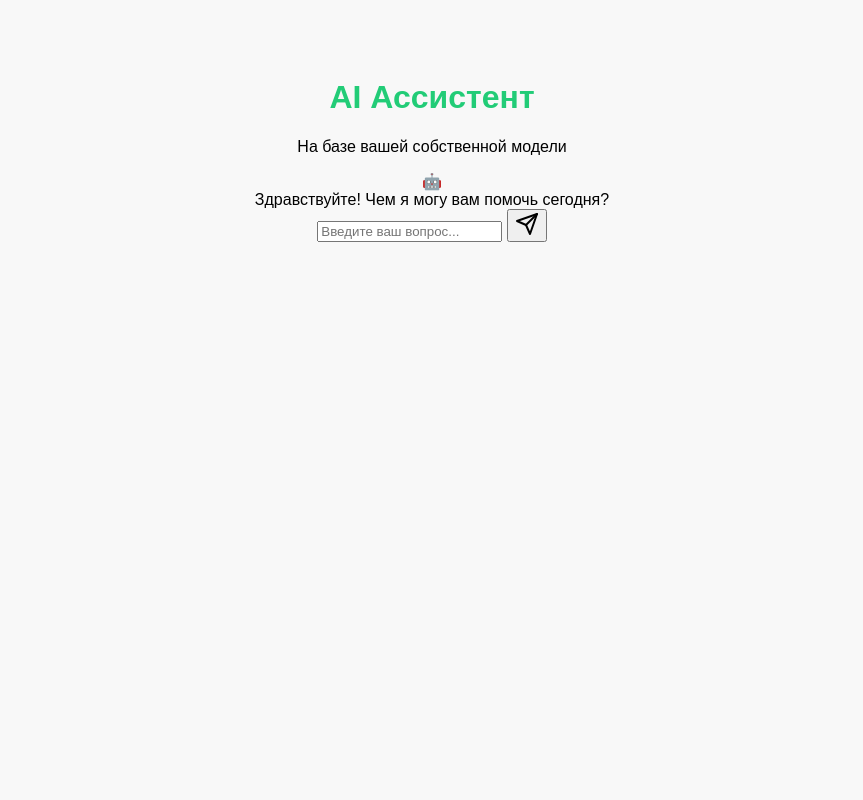
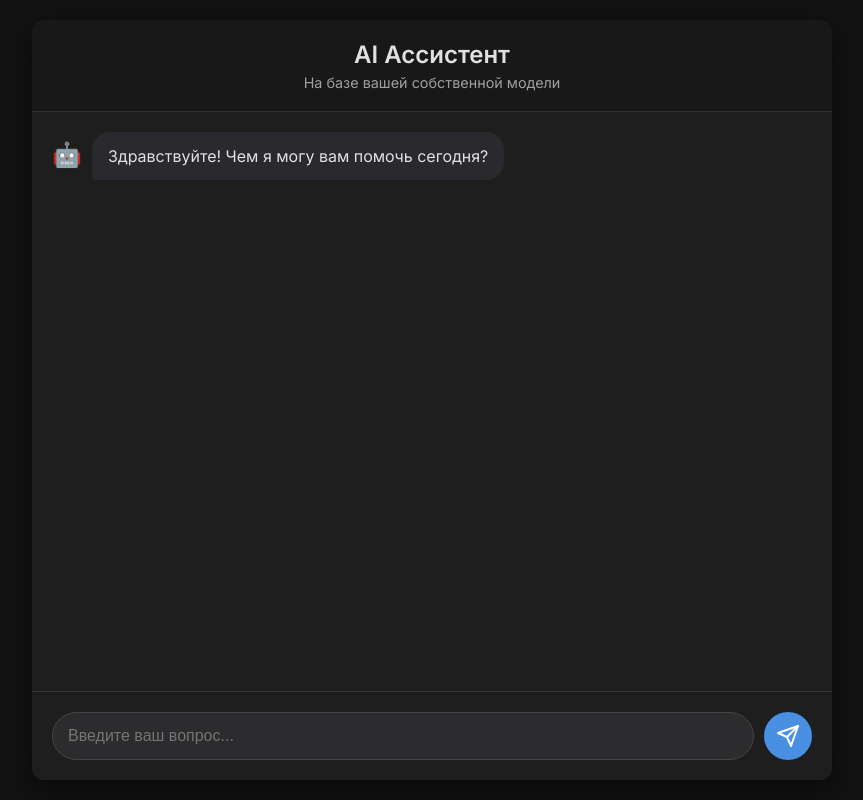
Before and after one commit to Ruslan9876/Ruslan9876, a FastAPI app: page / in a window 1280 px wide. Shown: the whole page, without its empty margins (208-1071 px from the left). Run offline with FastAPI, Linux system fonts and the light colour scheme.

Commit message:
Update style.css

```diff
--- a/static/style.css
+++ b/static/style.css
@@ -1,9 +1,175 @@
+:root {
+    --background-color: #121212;
+    --surface-color: #1e1e1e;
+    --primary-text-color: #e0e0e0;
+    --secondary-text-color: #a0a0a0;
+    --accent-color: #4a90e2;
+    --user-message-bg: #2c3e50;
+    --ai-message-bg: #34495e;
+}
+
 body {
-    background: #f8f8f8;
-    font-family: sans-serif;
+    font-family: 'Inter', sans-serif;
+    background-color: var(--background-color);
+    color: var(--primary-text-color);
+    margin: 0;
+    display: flex;
+    justify-content: center;
+    align-items: center;
+    height: 100vh;
+}
+
+.chat-container {
+    width: 100%;
+    max-width: 800px;
+    height: 95vh;
+    background-color: var(--surface-color);
+    border-radius: 12px;
+    box-shadow: 0 10px 30px rgba(0, 0, 0, 0.5);
+    display: flex;
+    flex-direction: column;
+    overflow: hidden;
+}
+
+.chat-header {
+    padding: 20px;
+    background-color: rgba(0,0,0,0.2);
+    border-bottom: 1px solid rgba(255,255,255,0.1);
     text-align: center;
-    padding: 50px;
 }
-h1 {
-    color: #2c7;
+
+.chat-header h1 {
+    margin: 0;
+    font-size: 1.5rem;
 }
+
+.chat-header p {
+    margin: 5px 0 0;
+    color: var(--secondary-text-color);
+    font-size: 0.9rem;
+}
+
+.chat-messages {
+    flex-grow: 1;
+    padding: 20px;
+    overflow-y: auto;
+    display: flex;
+    flex-direction: column;
+    gap: 15px;
+}
+
+/* Стилизация скроллбара */
+.chat-messages::-webkit-scrollbar {
+    width: 8px;
+}
+.chat-messages::-webkit-scrollbar-track {
+    background: var(--surface-color);
+}
+.chat-messages::-webkit-scrollbar-thumb {
+    background-color: #555;
+    border-radius: 10px;
+    border: 2px solid var(--surface-color);
+}
+
+.message {
+    display: flex;
+    align-items: flex-start;
+    gap: 10px;
+    max-width: 85%;
+    line-height: 1.5;
+}
+
+.message-text {
+    padding: 12px 16px;
+    border-radius: 18px;
+    word-wrap: break-word;
+    white-space: pre-wrap;
+}
+
+.message-icon {
+    font-size: 1.5rem;
+    padding-top: 5px;
+}
+
+.user-message {
+    align-self: flex-end;
+    flex-direction: row-reverse;
+}
+
+.user-message .message-text {
+    background-color: var(--accent-color);
+    color: #fff;
+    border-bottom-right-radius: 4px;
+}
+
+.ai-message {
+    align-self: flex-start;
+}
+
+.ai-message .message-text {
+    background-color: #2a2a2e;
+    border-bottom-left-radius: 4px;
+}
+
+.chat-input-area {
+    padding: 20px;
+    border-top: 1px solid rgba(255,255,255,0.1);
+}
+
+.chat-form {
+    display: flex;
+    gap: 10px;
+}
+
+#prompt-input {
+    flex-grow: 1;
+    padding: 12px 15px;
+    border-radius: 25px;
+    border: 1px solid #444;
+    background-color: #2c2c2f;
+    color: var(--primary-text-color);
+    font-size: 1rem;
+}
+
+#prompt-input:focus {
+    outline: none;
+    border-color: var(--accent-color);
+    box-shadow: 0 0 0 2px rgba(74, 144, 226, 0.5);
+}
+
+.chat-form button {
+    border: none;
+    background-color: var(--accent-color);
+    color: white;
+    border-radius: 50%;
+    width: 48px;
+    height: 48px;
+    cursor: pointer;
+    display: flex;
+    justify-content: center;
+    align-items: center;
+    transition: background-color 0.2s;
+}
+
+.chat-form button:hover {
+    background-color: #5a9eee;
+}
+
+.chat-form button:disabled {
+    background-color: #555;
+    cursor: not-allowed;
+}
+
+/* Анимация загрузки */
+.loading-spinner {
+    border: 3px solid rgba(255, 255, 255, 0.3);
+    border-radius: 50%;
+    border-top-color: #fff;
+    width: 20px;
+    height: 20px;
+    animation: spin 1s ease-in-out infinite;
+}
+
+@keyframes spin {
+    to { transform: rotate(360deg); }
+}
```
